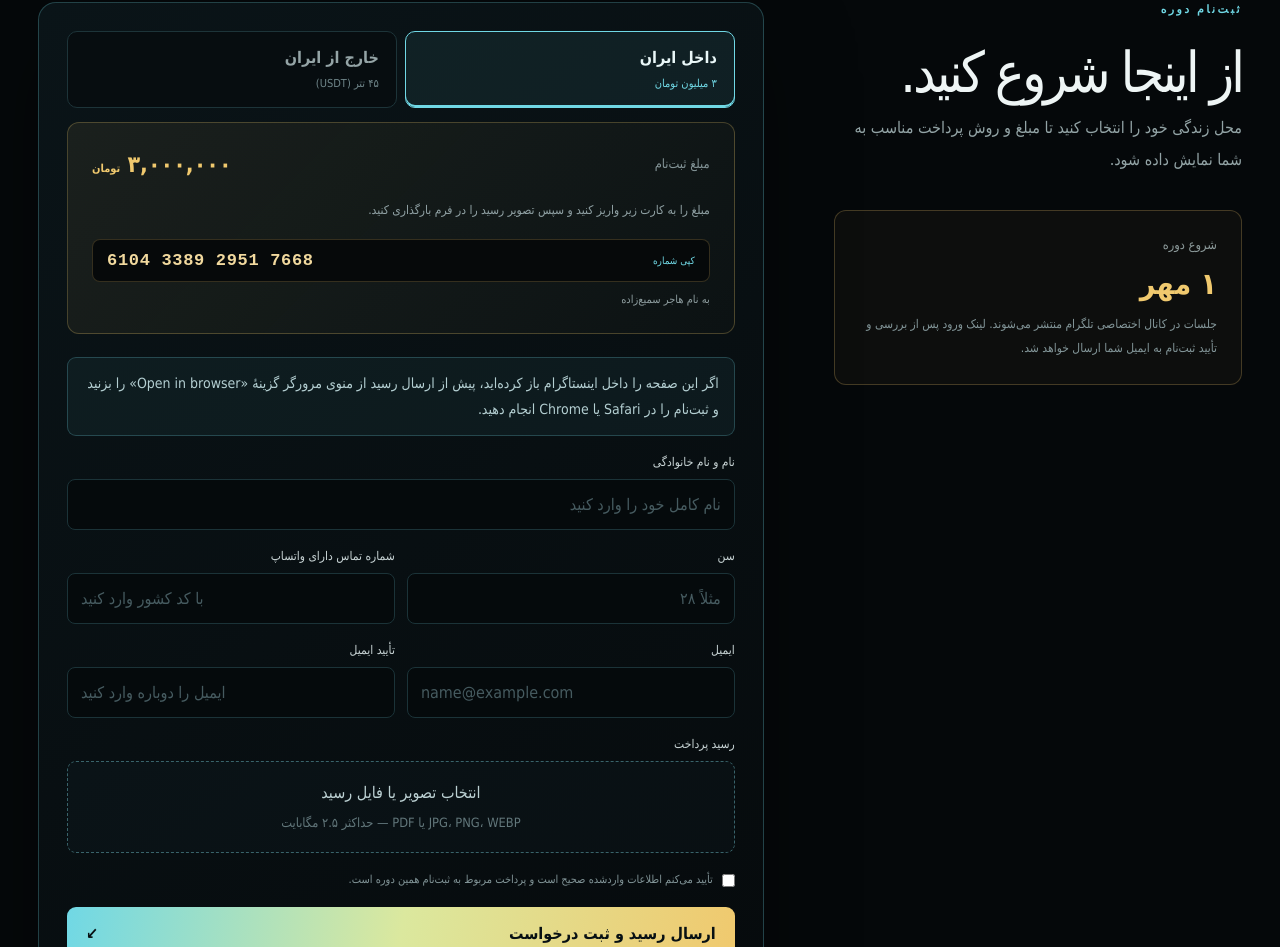
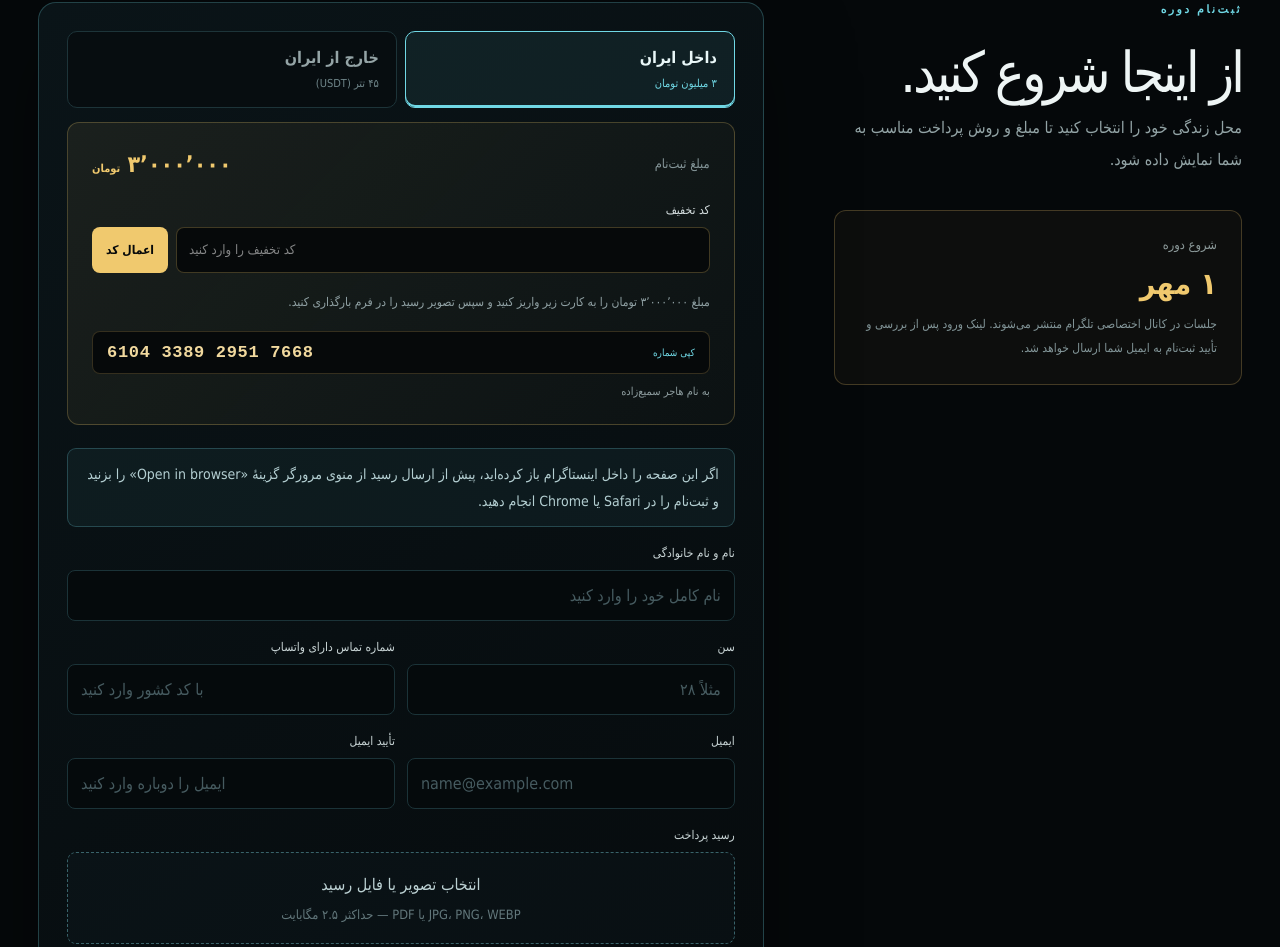
Before and after one commit to hamedsamz/samiz-ai-website, a Next.js app: page /coding-vibe-coding in a window 1280 px wide. Shown: the part 3393-4340 px from the top of the page. Built offline with nearby package versions, Linux system fonts and the light colour scheme; a web font is replaced by a local one.

Commit message:
Add Mehr discount to coding course registration

```diff
--- a/app/api/coding-course/registration/route.ts
+++ b/app/api/coding-course/registration/route.ts
@@ -1,6 +1,6 @@
 import { ensureCodingCourseSchema, type CodingCourseLocation } from "../../../../db/coding-course-registrations";
 import { db } from "../../../../db/registrations";
-import { CODING_COURSE_INTERNATIONAL_FEE, CODING_COURSE_IRAN_FEE } from "../../../../lib/coding-course-config";
+import { CODING_COURSE_INTERNATIONAL_FEE, CODING_COURSE_IRAN_FEE, CODING_COURSE_IRAN_DISCOUNT_FEE, isCodingCourseDiscountCode } from "../../../../lib/coding-course-config";
 
 export const dynamic = "force-dynamic";
 const allowedTypes = new Set(["image/jpeg", "image/png", "image/webp", "application/pdf"]);
@@ -10,6 +10,7 @@ export async function POST(request: Request) {
     await ensureCodingCourseSchema();
     const form = await request.formData();
     const location = String(form.get("location") ?? "") as CodingCourseLocation;
+    const discountCode = String(form.get("discountCode") ?? "").trim();
     const fullName = String(form.get("fullName") ?? "").trim();
     const phone = String(form.get("phone") ?? "").replace(/[\s()-]/g, "").trim();
     const email = String(form.get("email") ?? "").trim().toLowerCase();
@@ -19,6 +20,8 @@ export async function POST(request: Request) {
     const receipt = form.get("receipt");
 
     if (location !== "iran" && location !== "international") return Response.json({ error: "محل زندگی را انتخاب کنید." }, { status: 400 });
+    const hasDiscount = location === "iran" && isCodingCourseDiscountCode(discountCode);
+    if (location === "iran" && discountCode && !hasDiscount) return Response.json({ error: "کد تخفیف معتبر نیست." }, { status: 400 });
     if (fullName.length < 3 || fullName.length > 80) return Response.json({ error: "نام و نام خانوادگی را کامل وارد کنید." }, { status: 400 });
     if (!Number.isInteger(age) || age < 12 || age > 100) return Response.json({ error: "سن معتبر وارد کنید." }, { status: 400 });
     if (!/^\+?[0-9۰-۹]{7,15}$/.test(phone)) return Response.json({ error: "شماره تماس دارای واتساپ را درست وارد کنید." }, { status: 400 });
@@ -34,7 +37,7 @@ export async function POST(request: Request) {
 
     const now = Date.now();
     const receiptData = Buffer.from(await receipt.arrayBuffer()).toString("base64");
-    const paidAmount = location === "iran" ? CODING_COURSE_IRAN_FEE : CODING_COURSE_INTERNATIONAL_FEE;
+    const paidAmount = location === "iran" ? (hasDiscount ? CODING_COURSE_IRAN_DISCOUNT_FEE : CODING_COURSE_IRAN_FEE) : CODING_COURSE_INTERNATIONAL_FEE;
     const paymentCurrency = location === "iran" ? "toman" : "usdt";
     await sql`INSERT INTO coding_course_registrations (
       id, location, full_name, age, phone, email, telegram_username, paid_amount, payment_currency,
--- a/app/coding-vibe-coding/page.tsx
+++ b/app/coding-vibe-coding/page.tsx
@@ -6,6 +6,9 @@ import {
   CODING_COURSE_CARD_HOLDER,
   CODING_COURSE_CARD_NUMBER,
   CODING_COURSE_PAYMENT_TELEGRAM_URL,
+  CODING_COURSE_IRAN_FEE,
+  CODING_COURSE_IRAN_DISCOUNT_FEE,
+  isCodingCourseDiscountCode,
 } from "../../lib/coding-course-config";
 import "./coding-course.css";
 
@@ -40,6 +43,10 @@ const curriculum = [
 
 export default function CodingVibeCodingPage() {
   const [location, setLocation] = useState<Location>("iran");
+  const [discountCode, setDiscountCode] = useState("");
+  const [discountAttempted, setDiscountAttempted] = useState(false);
+  const discountApplied = location === "iran" && isCodingCourseDiscountCode(discountCode);
+  const iranFee = discountApplied ? CODING_COURSE_IRAN_DISCOUNT_FEE : CODING_COURSE_IRAN_FEE;
   const [busy, setBusy] = useState(false);
   const [copied, setCopied] = useState(false);
   const [fileName, setFileName] = useState("");
@@ -58,6 +65,7 @@ export default function CodingVibeCodingPage() {
     const form = event.currentTarget;
     const formData = new FormData(form);
     formData.set("location", location);
+    formData.set("discountCode", discountApplied ? discountCode.trim() : "");
     const controller = new AbortController();
     const timeoutId = window.setTimeout(() => controller.abort(), 90_000);
     try {
@@ -74,6 +82,8 @@ export default function CodingVibeCodingPage() {
       setMessage({ text: result.message ?? "درخواست شما ثبت شد." });
       form.reset();
       setFileName("");
+      setDiscountCode("");
+      setDiscountAttempted(false);
     } catch (error) {
       const timedOut = error instanceof DOMException && error.name === "AbortError";
       setMessage({ text: timedOut ? "ارسال بیش از حد طول کشید. اینترنت را بررسی کنید و دوباره تلاش کنید؛ اگر درخواست قبلی ثبت شده باشد، سیستم به شما اطلاع می‌دهد." : "ارتباط با سرور برقرار نشد. لینک را مستقیم در Safari یا Chrome باز کنید و دوباره تلاش کنید.", error: true });
@@ -176,14 +186,22 @@ export default function CodingVibeCodingPage() {
 
         <div className="cvc-form-card">
           <div className="cvc-location-picker" role="radiogroup" aria-label="محل زندگی">
-            <button type="button" role="radio" aria-checked={location === "iran"} className={location === "iran" ? "active" : ""} onClick={() => { setLocation("iran"); setMessage(null); }}><span>داخل ایران</span><small>۳ میلیون تومان</small></button>
+            <button type="button" role="radio" aria-checked={location === "iran"} className={location === "iran" ? "active" : ""} onClick={() => { setLocation("iran"); setMessage(null); }}><span>داخل ایران</span><small>{discountApplied ? "۲ میلیون تومان با تخفیف" : "۳ میلیون تومان"}</small></button>
             <button type="button" role="radio" aria-checked={location === "international"} className={location === "international" ? "active" : ""} onClick={() => { setLocation("international"); setMessage(null); }}><span>خارج از ایران</span><small>۴۵ تتر (USDT)</small></button>
           </div>
 
           {location === "iran" ? (
             <div className="cvc-payment-card iran">
-              <div><small>مبلغ ثبت‌نام</small><strong>۳,۰۰۰,۰۰۰ <i>تومان</i></strong></div>
-              <p>مبلغ را به کارت زیر واریز کنید و سپس تصویر رسید را در فرم بارگذاری کنید.</p>
+              <div aria-live="polite"><small>{discountApplied ? "مبلغ پس از تخفیف" : "مبلغ ثبت‌نام"}</small><strong>{discountApplied && <del className="cvc-original-price">۳٬۰۰۰٬۰۰۰ تومان</del>}{iranFee.toLocaleString("fa-IR")} <i>تومان</i></strong></div>
+              <div className="cvc-coupon">
+                <label htmlFor="codingDiscountCode">کد تخفیف</label>
+                <div>
+                  <input id="codingDiscountCode" value={discountCode} onChange={event => { setDiscountCode(event.target.value); setDiscountAttempted(false); }} onKeyDown={event => { if (event.key === "Enter") { event.preventDefault(); setDiscountAttempted(true); } }} placeholder="کد تخفیف را وارد کنید" dir="ltr" autoComplete="off" maxLength={40} />
+                  <button type="button" onClick={() => setDiscountAttempted(true)}>{discountApplied ? "اعمال شد ✓" : "اعمال کد"}</button>
+                </div>
+                <p className={`cvc-coupon-message ${discountApplied ? "success" : "error"}`} aria-live="polite">{discountApplied ? "کد تخفیف اعمال شد؛ مبلغ قابل پرداخت ۲ میلیون تومان است." : discountAttempted ? "کد تخفیف معتبر نیست." : ""}</p>
+              </div>
+              <p>مبلغ {iranFee.toLocaleString("fa-IR")} تومان را به کارت زیر واریز کنید و سپس تصویر رسید را در فرم بارگذاری کنید.</p>
               <div className="cvc-card-number" dir="ltr"><code>{CODING_COURSE_CARD_NUMBER.replace(/(\d{4})(?=\d)/g, "$1 ")}</code><button type="button" onClick={copyCard}>{copied ? "کپی شد ✓" : "کپی شماره"}</button></div>
               <small className="cvc-holder">به نام {CODING_COURSE_CARD_HOLDER}</small>
             </div>
--- a/lib/coding-course-config.ts
+++ b/lib/coding-course-config.ts
@@ -1,6 +1,11 @@
 export const CODING_COURSE_NAME = "کدینگ، وایب‌کدینگ";
 export const CODING_COURSE_START_DATE = "۱ مهر";
 export const CODING_COURSE_IRAN_FEE = 3_000_000;
+export const CODING_COURSE_IRAN_DISCOUNT_FEE = 2_000_000;
+export const CODING_COURSE_DISCOUNT_CODE = "Mehr";
+export function isCodingCourseDiscountCode(code: string) {
+  return code.trim().toLowerCase() === CODING_COURSE_DISCOUNT_CODE.toLowerCase();
+}
 export const CODING_COURSE_INTERNATIONAL_FEE = 45;
 export const CODING_COURSE_CARD_NUMBER = process.env.NEXT_PUBLIC_CODING_COURSE_CARD_NUMBER ?? "6104338929517668";
 export const CODING_COURSE_CARD_HOLDER = process.env.NEXT_PUBLIC_CODING_COURSE_CARD_HOLDER ?? "هاجر سمیع‌زاده";
```
Also changed, not shown: app/coding-vibe-coding/coding-course.css.
